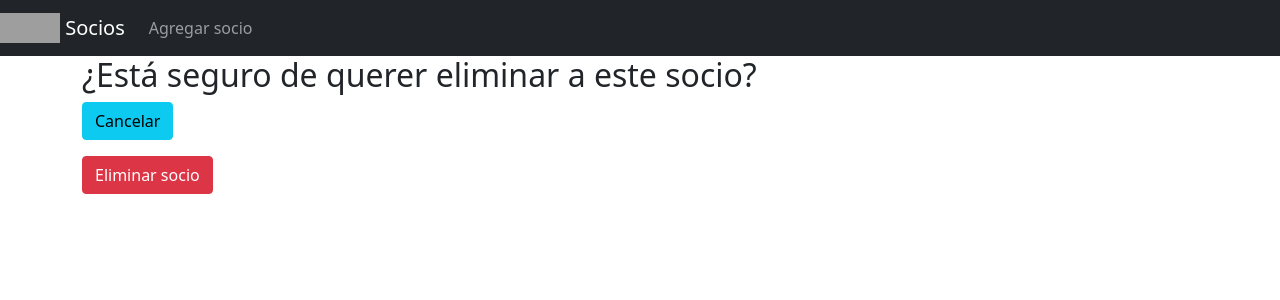
After one commit to alienkenny1212/ProyectoCoope2021, a Django app: page /Socios/deleteSocios/1/ in a window 1280 px wide. The commit adds this page. Shown: the top 300 px of the page. Run offline with Django 3.2, Linux system fonts and the light colour scheme; tables that the repository leaves empty hold one stand-in row (values such as "Sample post"); grey boxes are pictures that could not be loaded.

Commit message:
Ya funciona el delete, CRUD completo compas

```diff
--- /dev/null
+++ b/coope/templates/Socios/post_delete_Socios.html
@@ -0,0 +1,12 @@
+{% extends 'Socios/base.html' %} {% block content %}
+
+<h2>¿Está seguro de querer eliminar a este socio?</h2>
+<div>
+    <form action="{% url 'post_list_Socios'%}" method="POST" class="post-form">{% csrf_token %}
+        <button type="submit" class="btn btn-info">Cancelar</button>
+    </form>
+    <form action="{% url 'post_delete_socios' pk=socios.pk %}" method="POST" class="post-form">{% csrf_token %}
+        <button type="submit" class="btn btn-danger">Eliminar socio</button>
+    </form>
+</div>
+{% endblock %}
--- a/coope/templates/Socios/post_detail_Socios.html
+++ b/coope/templates/Socios/post_detail_Socios.html
@@ -17,6 +17,9 @@
                     <form action="{% url 'post_edit_socios' pk=socios.pk %}">
                         <input type="submit" value="Editar" class="btn btn-primary" />
                     </form>
+                    <form action="{% url 'post_delete_socios' pk=socios.pk %}">
+                        <input type="submit" value="Borrar" class="btn btn-danger" />
+                    </form>
                 </div>
             </div>
         </div>
--- a/coope/urls.py
+++ b/coope/urls.py
@@ -4,5 +4,6 @@ urlpatterns = [
     path('', views.post_list_Socios, name='post_list_Socios'),
     path('detSocio/<int:pk>/', views.post_detail_Socios, name='post_detail_socios'),
     path('newSocio', views.post_new_Socios, name='post_new_socios'),
-      path('detSocios/<int:pk>/edit/', views.post_edit_socios, name='post_edit_socios'),
+    path('detSocios/<int:pk>/edit/', views.post_edit_socios, name='post_edit_socios'),
+    path('deleteSocios/<int:pk>/', views.post_delete_socios, name='post_delete_socios'),
 ]
--- a/coope/views.py
+++ b/coope/views.py
@@ -6,11 +6,10 @@ from django.shortcuts import redirect
 from django.shortcuts import render, get_object_or_404
 
 # Create your views here.
+#Vistas de socios
 def post_list_Socios(request):
     socios = Socio.objects.filter(Afiliacion_date__lte=timezone.now()).order_by('Afiliacion_date')
     return render(request, 'Socios/post_list_Socios.html', {'socios': socios})
-
-
 def post_new_Socios(request):
     if request.method == "POST":
         form = PostForm_Socio(request.POST)
@@ -37,3 +36,11 @@ def post_edit_socios(request, pk):
     else:
         form = PostForm_Socio(instance=post)
     return render(request, 'Socios/post_new_Socios.html', {'form': form})
+
+def post_delete_socios(request, pk):
+    socios = Socio.objects.get(pk=pk)
+    if request.method =="POST":
+            socios.delete()
+            return redirect('/Socios')
+
+    return render(request, 'Socios/post_delete_Socios.html', {'socios': socios})
```
